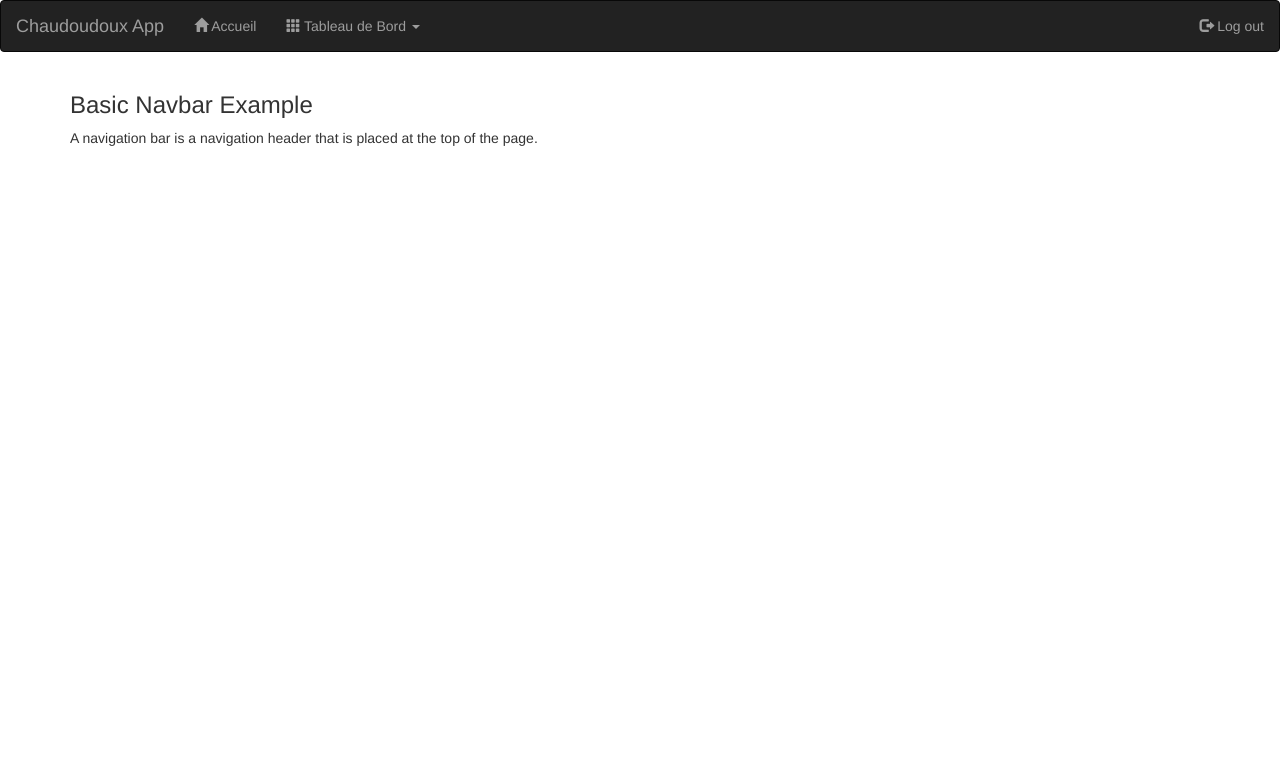
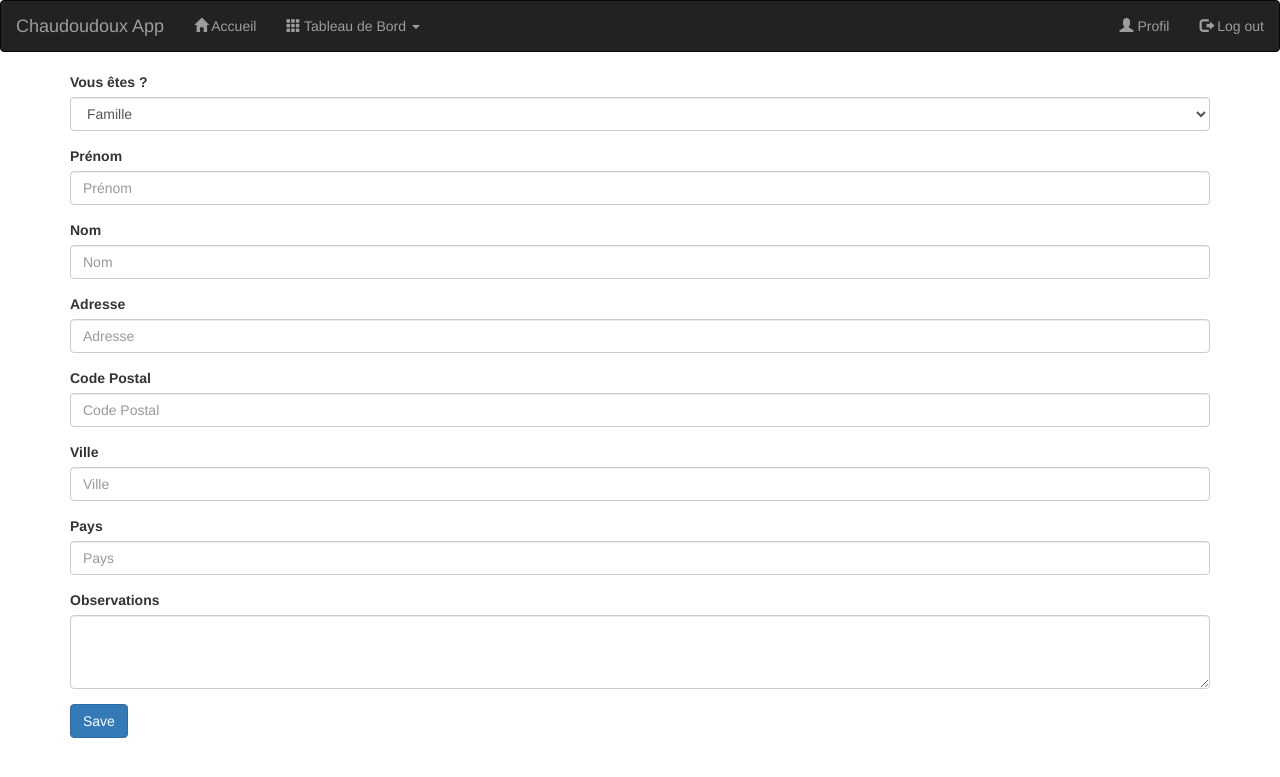
Before and after one commit to nazimboudeffa/chaudoudoux-app-php, a PHP site: page /profile.php in a window 1280 px wide. Shown: the top 777 px of the page. Run offline with PHP 8.4, Linux system fonts and the light colour scheme; the visitor is signed in with stand-in values (Sample User, id 1).

Commit message:
Added profile

```diff
--- /dev/null
+++ b/forms/profile.php
@@ -0,0 +1,42 @@
+<div class="container">
+  <form>
+    <div class="form-group">
+      <div class="form-group">
+        <label for="exampleFormControlSelect1">Vous êtes ?</label>
+        <select class="form-control" id="exampleFormControlSelect1">
+          <option>Famille</option>
+          <option>Intervenant(e)</option>
+        </select>
+      </div>
+    </div>
+    <div class="form-group">
+      <label for="exampleFormControlInput1">Prénom</label>
+      <input type="text" class="form-control" id="exampleFormControlInput1" placeholder="Prénom">
+    </div>
+    <div class="form-group">
+      <label for="exampleFormControlInput1">Nom</label>
+      <input type="text" class="form-control" id="exampleFormControlInput2" placeholder="Nom">
+    </div>
+    <div class="form-group">
+      <label for="exampleFormControlInput1">Adresse</label>
+      <input type="text" class="form-control" id="exampleFormControlInput3" placeholder="Adresse">
+    </div>
+    <div class="form-group">
+      <label for="exampleFormControlInput1">Code Postal</label>
+      <input type="text" class="form-control" id="exampleFormControlInput4" placeholder="Code Postal">
+    </div>
+    <div class="form-group">
+      <label for="exampleFormControlInput1">Ville</label>
+      <input type="text" class="form-control" id="exampleFormControlInput5" placeholder="Ville">
+    </div>
+    <div class="form-group">
+      <label for="exampleFormControlInput1">Pays</label>
+      <input type="text" class="form-control" id="exampleFormControlInput6" placeholder="Pays">
+    </div>
+    <div class="form-group">
+      <label for="exampleFormControlTextarea1">Observations</label>
+      <textarea class="form-control" id="exampleFormControlTextarea1" rows="3"></textarea>
+    </div>
+    <button type="button" class="btn btn-primary">Save</button>
+  </form>
+</div>
--- a/includes/header.php
+++ b/includes/header.php
@@ -12,7 +12,6 @@
             <span class="caret"></span></a>
             <ul class="dropdown-menu">
               <li><a href="/dashboard.php">Planning</a></li>
-              <li><a href="/profile.php">Profil</a></li>
             </ul>
           </li>';
         } else {
@@ -23,6 +22,7 @@
     <ul class="nav navbar-nav navbar-right">
       <?php
         if (isset($_SESSION['username'])){
+          echo '<li><a href="profile.php"><span class="glyphicon glyphicon-user"></span> Profil</a></li>';
           echo '<li><a href="logout.php"><span class="glyphicon glyphicon-log-out"></span> Log out</a></li>';
         } else {
           echo '<li><a href="signup.php"><span class="glyphicon glyphicon-user"></span> Sign Up</a></li>';
--- a/js/login.js
+++ b/js/login.js
@@ -21,7 +21,7 @@ $(document).ready(function(){
           if( data.error === false){
              $('#update').html("Vous êtes maintenant connecté");
              updatefadeout();
-             window.location.href = "profile.php";
+             window.location.href = "dashboard.php";
           }
           if(data.error === true){
             $('#update').html("Erreur sur l'email ou le mot de passe");
--- a/js/register.js
+++ b/js/register.js
@@ -56,7 +56,7 @@ $(document).ready(function(){
               if ($("#word").length > 0){
                 return AddWord();
               } else {
-                window.location.href = "profile.php";
+                window.location.href = "profil.php";
               }
             }
             if(data.error === true){
--- a/profile.php
+++ b/profile.php
@@ -11,8 +11,13 @@ session_start();
 <body>
 
   <?php include 'includes/header.php' ?>
-
-  <?php include 'includes/content.php' ?>
+  <?php
+    if (!isset($_SESSION['username'])){
+      echo "You are not connected";
+    } else {
+      include 'forms/profile.php';
+    }
+  ?>
 
 </body>
 </html>
```
Also changed, not shown: edit-profile.php (deleted, +0 -18 lines).
